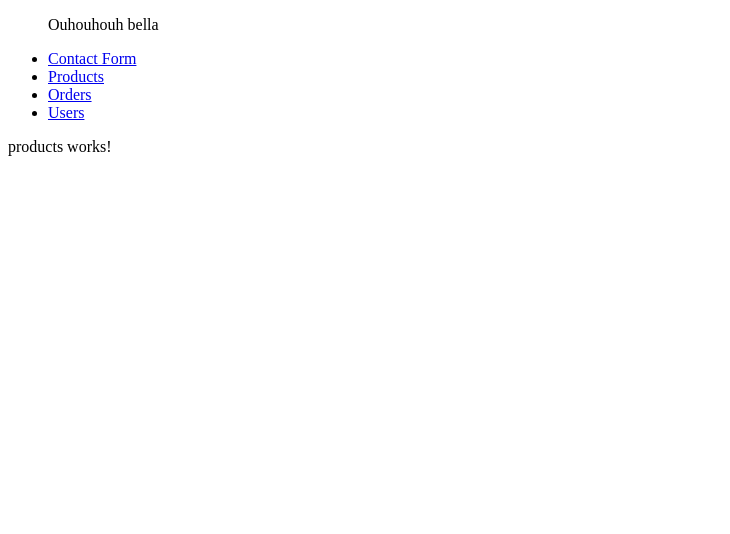
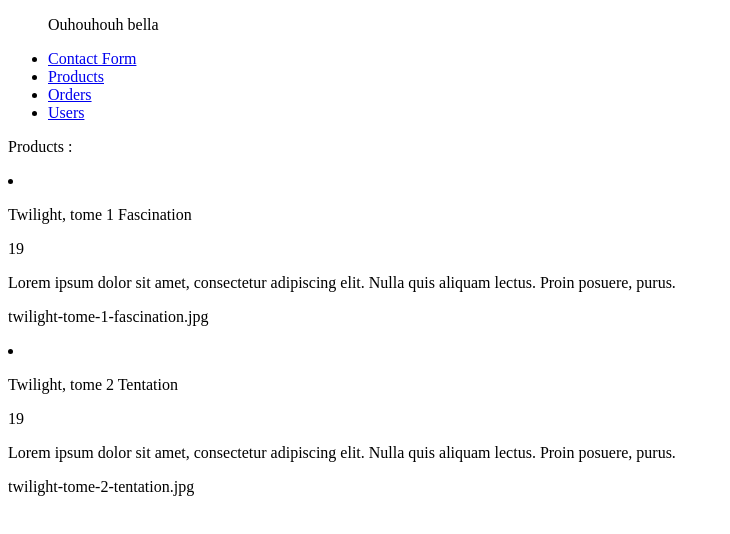
Before and after one commit to SarahHidalgo/Book-TSE, an Angular app: page /products in a window 1280 px wide. Shown: the top 534 px of the page, without its empty margins (0-730 px from the left). Built offline with nearby package versions, Linux system fonts and the light colour scheme.

Commit message:
affiche test products api

```diff
--- a/src/app/app.module.ts
+++ b/src/app/app.module.ts
@@ -1,5 +1,6 @@
 import { NgModule } from '@angular/core';
 import { BrowserModule } from '@angular/platform-browser';
+import { HttpClientModule } from '@angular/common/http';
 
 import { AppComponent } from './app.component';
 import { AppRoutingModule } from './app-routing.module';
@@ -18,7 +19,8 @@
   ],
   imports: [
     BrowserModule,
-    AppRoutingModule
+    AppRoutingModule,
+    HttpClientModule
   ],
   providers: [],
   bootstrap: [AppComponent]
--- a/src/app/products.service.ts
+++ b/src/app/products.service.ts
@@ -1,17 +1,16 @@
 import { Injectable } from '@angular/core';
 import { HttpClient } from '@angular/common/http';
-
+import { Products } from "./interfaces/products";
 
 @Injectable({
   providedIn: 'root'
 })
 
 export class ProductsService {
-  productsUrl = "assets/products.json";
-
+  productsUrl : string = "assets/products.json";
   constructor(private http: HttpClient) { }
 
-  getProducts(){
-    return this.http.get<Products>(this.productsUrl);
+  getProducts = () => {
+    return this.http.get<Array<Products>>(this.productsUrl);
   }
 }
--- a/src/app/products/products.component.html
+++ b/src/app/products/products.component.html
@@ -1 +1,10 @@
-<p>products works!</p>
+<p>Products : </p>
+<li *ngFor="let product of products">
+    <div>
+        <p>{{product.name}}</p>
+        <p>{{product.price}}</p>
+        <p>{{product.description}}</p>
+        <p>{{product.image}}</p>
+
+    </div>
+</li>
--- a/src/app/products/products.component.ts
+++ b/src/app/products/products.component.ts
@@ -1,10 +1,24 @@
-import { Component } from '@angular/core';
+import { Component, OnInit } from '@angular/core';
+import { ProductsService } from '../products.service';
+import { Products } from '../interfaces/products';
 
 @Component({
   selector: 'app-products',
   templateUrl: './products.component.html',
   styleUrls: ['./products.component.css']
 })
-export class ProductsComponent {
 
+export class ProductsComponent implements OnInit {
+
+  products: Array<Products> = [];
+
+  constructor(private productService: ProductsService) {}
+
+  ngOnInit(): void {
+    this.productService.getProducts().subscribe((data) => {
+      this.products = data;
+      console.log(data);
+
+    });
+  }
 }
--- a/src/assets/products.json
+++ b/src/assets/products.json
@@ -2,14 +2,14 @@
     {
         "id": 1,
         "name": "Twilight, tome 1 Fascination",
-        "price": 19.95,
+        "price": 19,
         "description": "Lorem ipsum dolor sit amet, consectetur adipiscing elit. Nulla quis aliquam lectus. Proin posuere, purus.",
         "image": "twilight-tome-1-fascination.jpg"
     },
     {
         "id": 2,
         "name": "Twilight, tome 2 Tentation",
-        "price": 19.95,
+        "price": 19,
         "description": "Lorem ipsum dolor sit amet, consectetur adipiscing elit. Nulla quis aliquam lectus. Proin posuere, purus.",
         "image": "twilight-tome-2-tentation.jpg"
     }
```
Also changed, not shown: src/app/interfaces/products.ts (+7 -0 lines).
